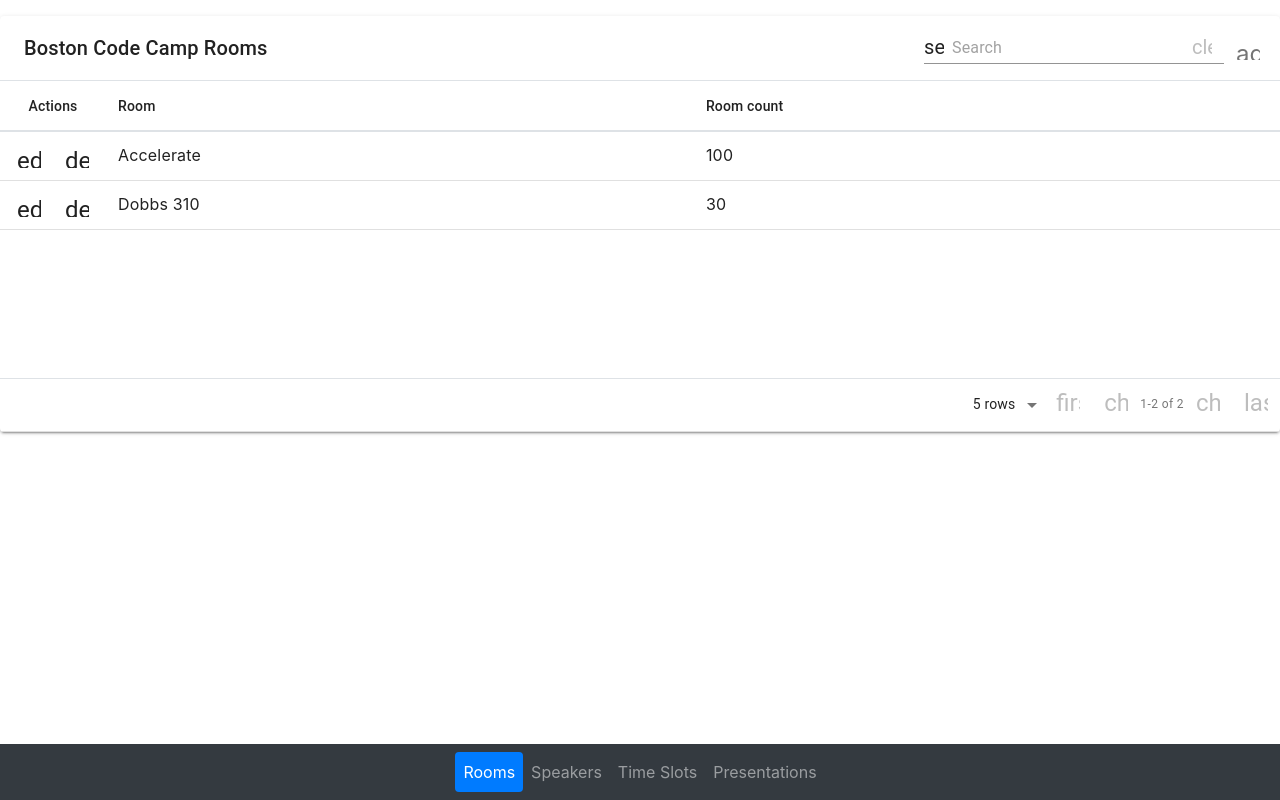
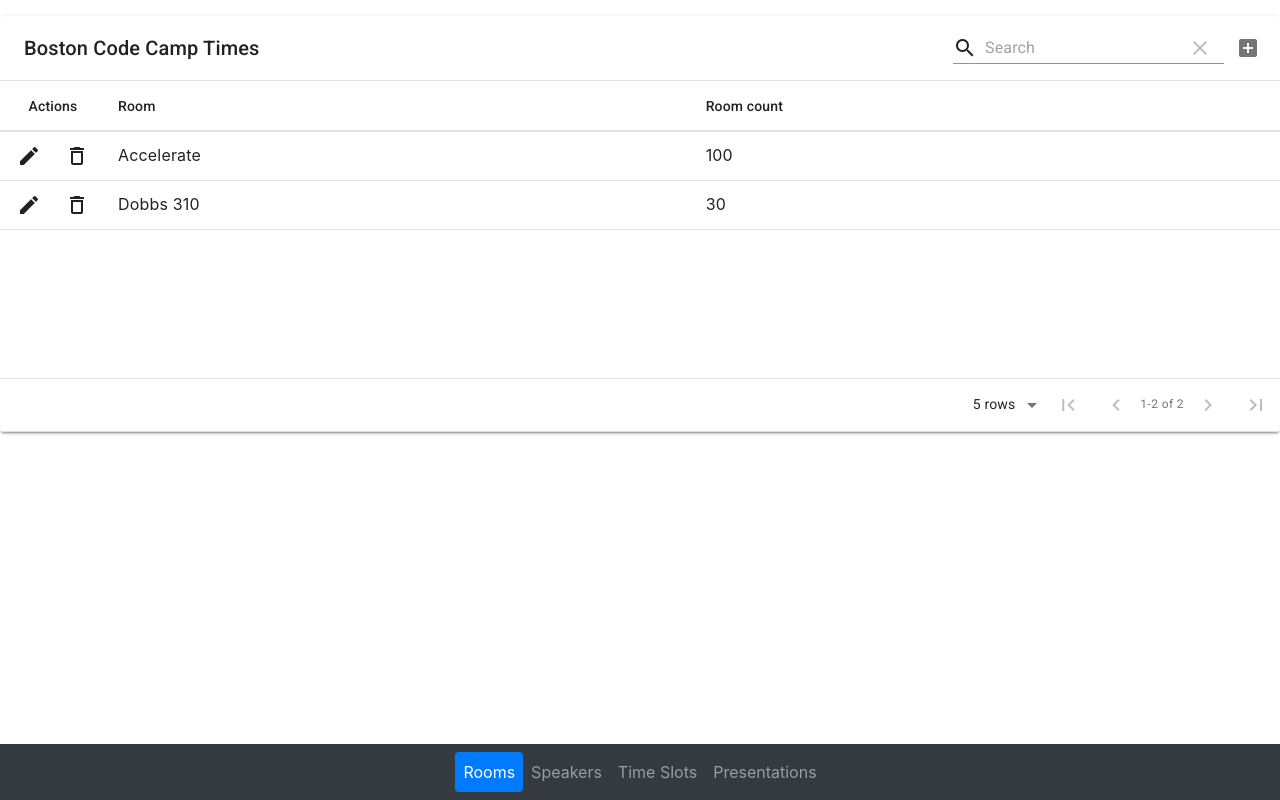
Before and after one commit to SWE-Yellow/bcc-room-counter-ui, a React (Create React App) app: page /Times in a window 1280 px wide. Built offline with nearby package versions, Linux system fonts and the light colour scheme.

Commit message:
fixed links

```diff
--- a/src/App.js
+++ b/src/App.js
@@ -1,10 +1,12 @@
 import React from 'react';
 import './App.css';
 import Navbar from './components/Navbar/Navbar';
+import { BrowserRouter as Router, Route } from "react-router-dom";
+import LoginForm from './components/LoginForm/LoginForm';
 import Rooms from './components/Rooms';
-// import Times from './components/Times';
-// import Speakers from './components/Speakers';
-// import Presentations from './components/Presentations';
+import Speakers from './components/Speakers';
+import Times from './components/Times';
+import Presentations from './components/Presentations';
 
 export default class App extends React.Component {
   state = {
@@ -16,7 +18,18 @@ export default class App extends React.Component {
   render() {
     return (
       <div className="App">
-        < Rooms />
+        <link rel="stylesheet" href="https://fonts.googleapis.com/css?family=Roboto:300,400,500,700&display=swap" />
+        <link rel="stylesheet" href="https://fonts.googleapis.com/icon?family=Material+Icons" />
+        <Router>
+          < Navbar />
+          <switch>
+              <Route path='/' exact strict component={LoginForm}></Route>
+              <Route path='/Rooms' component={Rooms}></Route>
+              <Route path='/Speakers' component={Speakers}></Route>
+              <Route path='/Times' component={Times}></Route>
+              <Route path='/Presentations' component={Presentations}></Route>
+          </switch>
+        </Router>
       </div>
     );
   }
--- a/src/components/Navbar/Navbar.js
+++ b/src/components/Navbar/Navbar.js
@@ -1,26 +1,25 @@
-import React, { Component } from "react";
+import React from "react";
 import { Nav, Navbar }from 'react-bootstrap';
-import { Link, BrowserRouter as Router } from "react-router-dom";
+import './Navbar.css';
 
 const navbar = props => (
-  <Router>
-    <Navbar justify variant="tabs" className="justify-content-center" bg="dark" variant="dark" fixed="bottom" >
-      <Nav variant="pills" defaultActiveKey="Rooms">
+
+  <Navbar justify className="justify-content-center" bg="dark" variant="dark" fixed="bottom" >
+    <Nav variant="pills" defaultActiveKey="/Rooms">
       <Nav.Item>
-          <Nav.Link eventKey="Rooms" exact to="../Rooms">Rooms</Nav.Link>
+        <Nav.Link eventKey="/Rooms" exact href='/Rooms'>Rooms</Nav.Link>
       </Nav.Item>
       <Nav.Item>
-          <Nav.Link eventKey="Speakers" to="../Speakers">Speakers</Nav.Link>
+        <Nav.Link eventKey="/Speakers" exact href='/Speakers'>Speakers</Nav.Link>
       </Nav.Item>
       <Nav.Item>
-          <Nav.Link eventKey="Times" to="../Times">Time Slots</Nav.Link>
+        <Nav.Link eventKey="/Times" exact href='/Times'>Time Slots</Nav.Link>
       </Nav.Item>
       <Nav.Item>
-          <Nav.Link eventKey="Presentations" to="Presentations">Presentations</Nav.Link>
+        <Nav.Link eventKey="/Presentations" exact href='/Presentations'>Presentations</Nav.Link>
       </Nav.Item>
     </Nav>
   </Navbar>
-  </Router>
 
 );
 
--- a/src/components/Presentations.js
+++ b/src/components/Presentations.js
@@ -1,5 +1,4 @@
 import React from 'react';
-import './App.css';
 import Navbar from './Navbar/Navbar';
 import MaterialTable from 'material-table';
 
--- a/src/components/Speakers.js
+++ b/src/components/Speakers.js
@@ -1,5 +1,4 @@
 import React from 'react';
-import './App.css';
 import Navbar from './Navbar/Navbar';
 import MaterialTable from 'material-table';
 
--- a/src/components/Times.js
+++ b/src/components/Times.js
@@ -1,6 +1,5 @@
 import React from 'react';
-import './App.css';
-import Navbar from './components/Navbar/Navbar';
+import Navbar from './Navbar/Navbar';
 import MaterialTable from 'material-table';
 
 export default function MaterialTableDemo() {
@@ -19,7 +18,7 @@ export default function MaterialTableDemo() {
   });
 
   return (
-    <div className="Speakers">
+    <div className="Times">
       <div className="navbar">
         <Navbar />
       </div>
```
Also changed, not shown: src/components/Navbar/Navbar.css (added). Lines whose indentation alone changed are shown as unchanged.
